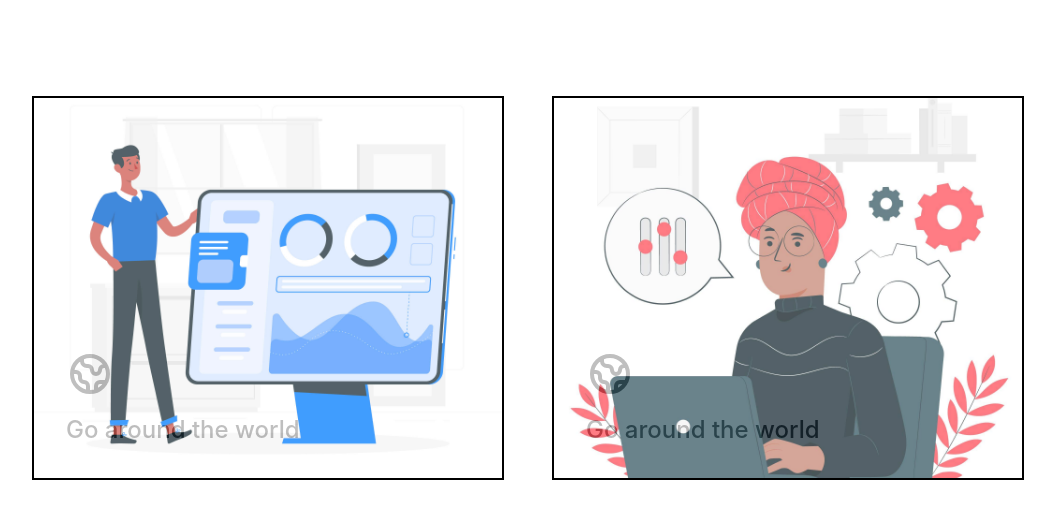
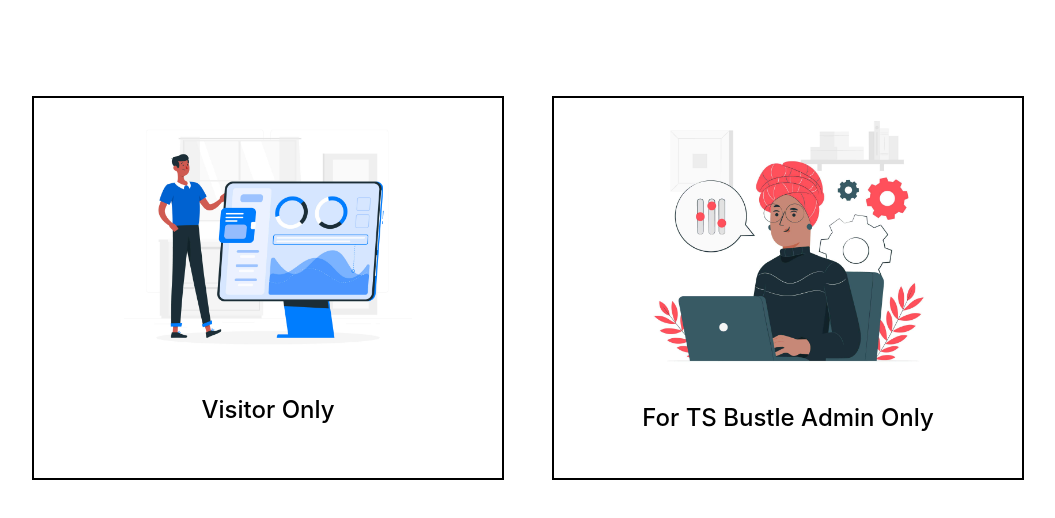
Before and after one commit to rashedsabbir/Business-Manager, a React (Create React App) app: page / in a window 1280 px wide. Shown: the top 518 px of the page, without its empty margins (112-1167 px from the left). Built offline with nearby package versions, Linux system fonts and the light colour scheme.

Commit message:
home card position fixed

```diff
--- a/src/Components/Pages/Home/Home.js
+++ b/src/Components/Pages/Home/Home.js
@@ -5,13 +5,14 @@ import admin from '../../../Images/Vector/admin_art.jpg'
 const Home = () => {
     return (
         <div className='lg:mx-36 mx-6 py-24'>
-            <div className='grid lg:grid-cols-2 grid-rows-2 gap-12'>
+            <div className='grid lg:grid-cols-2 md:grid-cols-2 sm:grid-cols-2 grid-rows-2 gap-12'>
+            <div>
             <a href="" class="group relative block h-96">
 
               <span class="absolute inset-0 border-2 border-dashed border-black"></span>
 
               <div
-                class="relative flex  h-full transform items-end border-2 border-black bg-white transition-transform  group-hover:-translate-x-2 group-hover:-translate-y-2"
+                class="relative flex  h-full transform  justify-center border-2 border-black bg-white transition-transform  group-hover:-translate-x-2 group-hover:-translate-y-2"
               >
 
                 <div
@@ -20,24 +21,11 @@ const Home = () => {
                   <img
                 alt="visitor"
                 src={visitor}
-                class="absolute inset-0 h-full w-full object-cover opacity-75 transition-opacity group-hover:opacity-50"
+                class=" object-scale-down h-72 w-96 "
               />
-                  <svg
-                    xmlns="http://www.w3.org/2000/svg"
-                    class="h-12 w-12"
-                    fill="none"
-                    viewBox="0 0 24 24"
-                    stroke="currentColor"
-                  >
-                    <path
-                      stroke-linecap="round"
-                      stroke-linejoin="round"
-                      stroke-width="2"
-                      d="M3.055 11H5a2 2 0 012 2v1a2 2 0 002 2 2 2 0 012 2v2.945M8 3.935V5.5A2.5 2.5 0 0010.5 8h.5a2 2 0 012 2 2 2 0 104 0 2 2 0 012-2h1.064M15 20.488V18a2 2 0 012-2h3.064M21 12a9 9 0 11-18 0 9 9 0 0118 0z"
-                    />
-                  </svg>
 
-                  <h2 class="mt-4 text-2xl font-medium">Go around the world</h2>
+                  <h2 class="mt-2 text-2xl font-medium">Visitor Only</h2>
+
                 </div>
 
                 <div
@@ -53,13 +41,15 @@ const Home = () => {
                   <p class="mt-8 font-bold">Read more</p>
                 </div>
               </div>
+
             </a>
+            </div>
             <a href="" class="group relative block h-96">
 
   <span class="absolute inset-0 border-2 border-dashed border-black"></span>
 
   <div
-    class="relative flex  h-full transform items-end border-2 border-black bg-white transition-transform  group-hover:-translate-x-2 group-hover:-translate-y-2"
+    class="relative flex  h-full transform justify-center border-2 border-black bg-white transition-transform  group-hover:-translate-x-2 group-hover:-translate-y-2"
   >
 
     <div
@@ -68,24 +58,11 @@ const Home = () => {
       <img
     alt="admin"
     src={admin}
-    class="absolute inset-0 h-full w-full object-cover opacity-75 transition-opacity group-hover:opacity-50"
+    class="object-scale-down h-72 w-96"
   />
-      <svg
-        xmlns="http://www.w3.org/2000/svg"
-        class="h-12 w-12"
-        fill="none"
-        viewBox="0 0 24 24"
-        stroke="currentColor"
-      >
-        <path
-          stroke-linecap="round"
-          stroke-linejoin="round"
-          stroke-width="2"
-          d="M3.055 11H5a2 2 0 012 2v1a2 2 0 002 2 2 2 0 012 2v2.945M8 3.935V5.5A2.5 2.5 0 0010.5 8h.5a2 2 0 012 2 2 2 0 104 0 2 2 0 012-2h1.064M15 20.488V18a2 2 0 012-2h3.064M21 12a9 9 0 11-18 0 9 9 0 0118 0z"
-        />
-      </svg>
 
-      <h2 class="mt-4 text-2xl font-medium">Go around the world</h2>
+
+      <h2 class="mt-4 text-2xl font-medium">For TS Bustle Admin Only</h2>
     </div>
 
     <div
```
